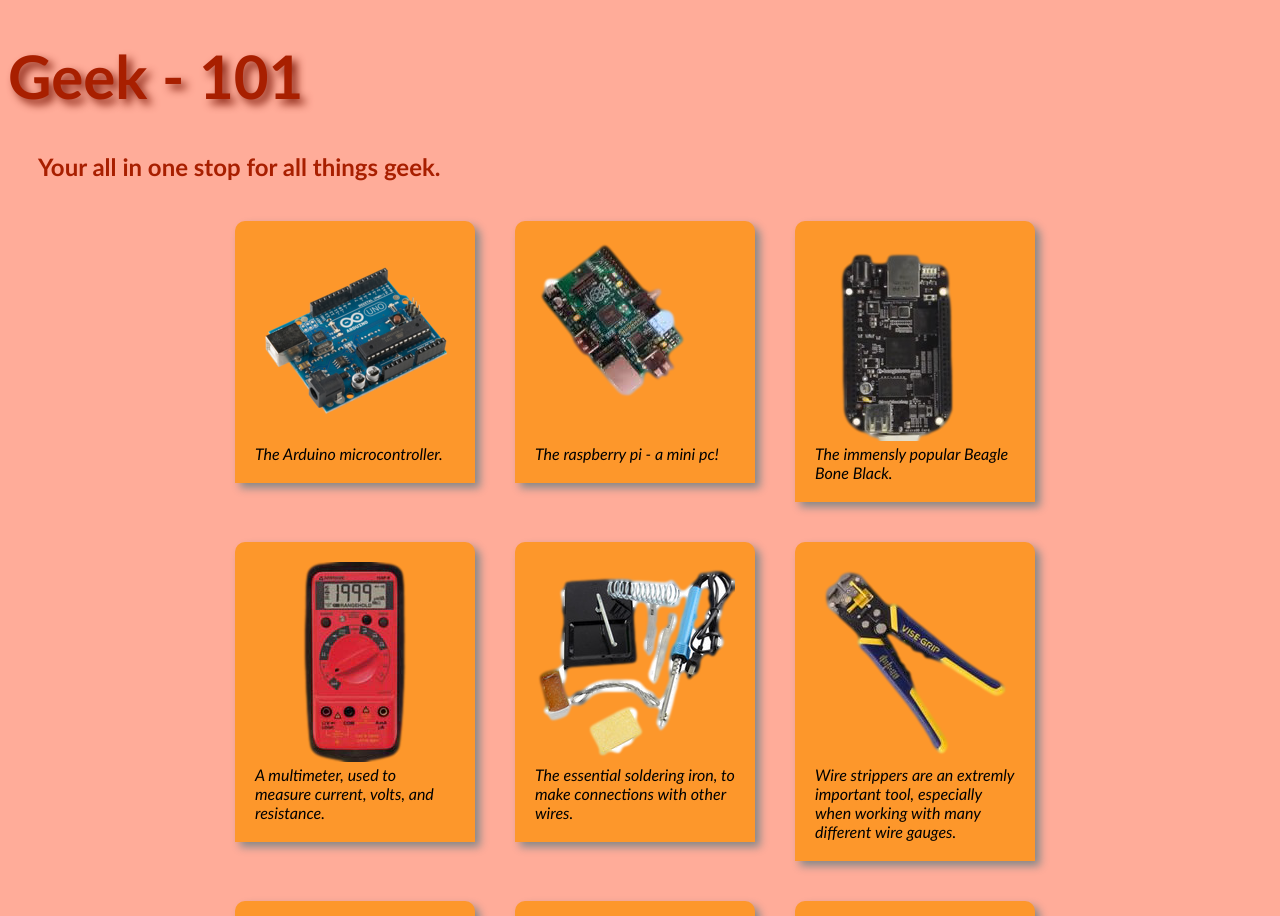
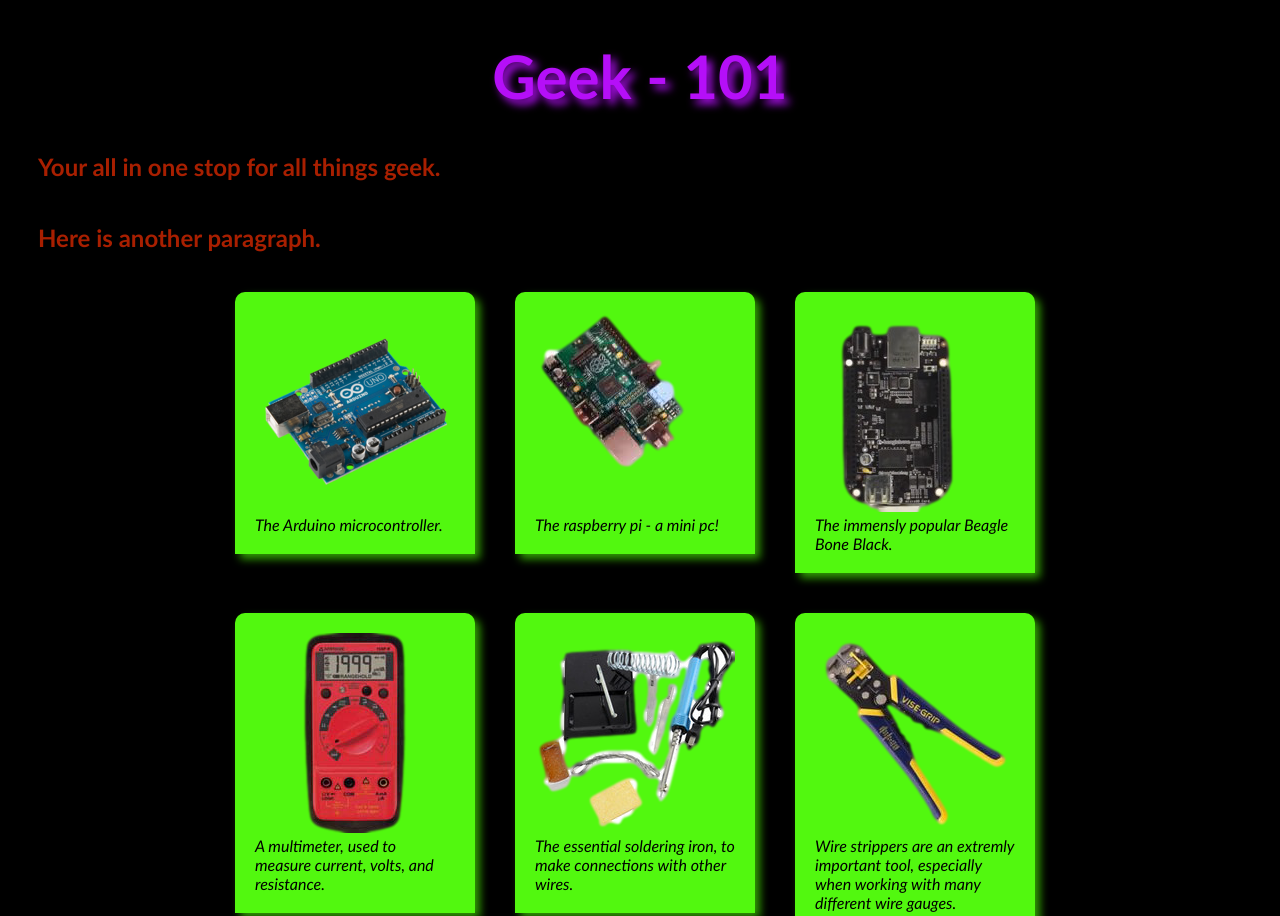
Before and after one commit to Ging3y/imageGallery, a plain HTML site: page index.html in a window 1280 px wide. Shown: the top 916 px of the page. Drawn offline with Linux system fonts and the light colour scheme.

Commit message:
Changed color scheme. Errors w/ <hr> tag inline.

```diff
--- a/index.html
+++ b/index.html
@@ -11,6 +11,10 @@
 
 <h1> Geek - 101 </h1>
 <h2> Your all in one stop for all things geek. </h2>
+
+<hr>
+
+<h2> Here is another paragraph. </h2>
 
 <!-- 3x3 block of all images -->
 <div class="ImageContent">
--- a/indexStyle.css
+++ b/indexStyle.css
@@ -1,5 +1,5 @@
 body {
-	background-color: #FFAC99;
+	background-color: #000000;
 	}
 a img{
 	border: 0;
@@ -18,10 +18,10 @@
 figure {
 	width: 200px;
 	float: left;
-	background-color: #FD972B;
+	background-color: #52F80F;
 	padding: 20px;
 	margin: 20px;
-	box-shadow: 5px 5px 8px #888888;
+	box-shadow: 5px 5px 8px #309C04;
 	border-radius: 10px 10px 0px 0px;
 	}
 
@@ -31,9 +31,10 @@
 
 h1 {
 	font-family: "Buxton Sketch Regular", Calibri;
-	text-shadow: 5px 5px 8px #882211;
-	color: #A81F00;
+	text-shadow: 5px 5px 8px #B40FF8;
+	color: #B50FF8;
 	font-size:60px;
+	text-align: center;
 	}
 
 h2 {
@@ -52,3 +53,11 @@
 	margin-left: auto;
 	margin-right: auto;
 	}
+
+hr {
+	display: block;
+	height: 1px;
+	border: 0;
+	border-top: 1px solid;
+	}
+	}
```
